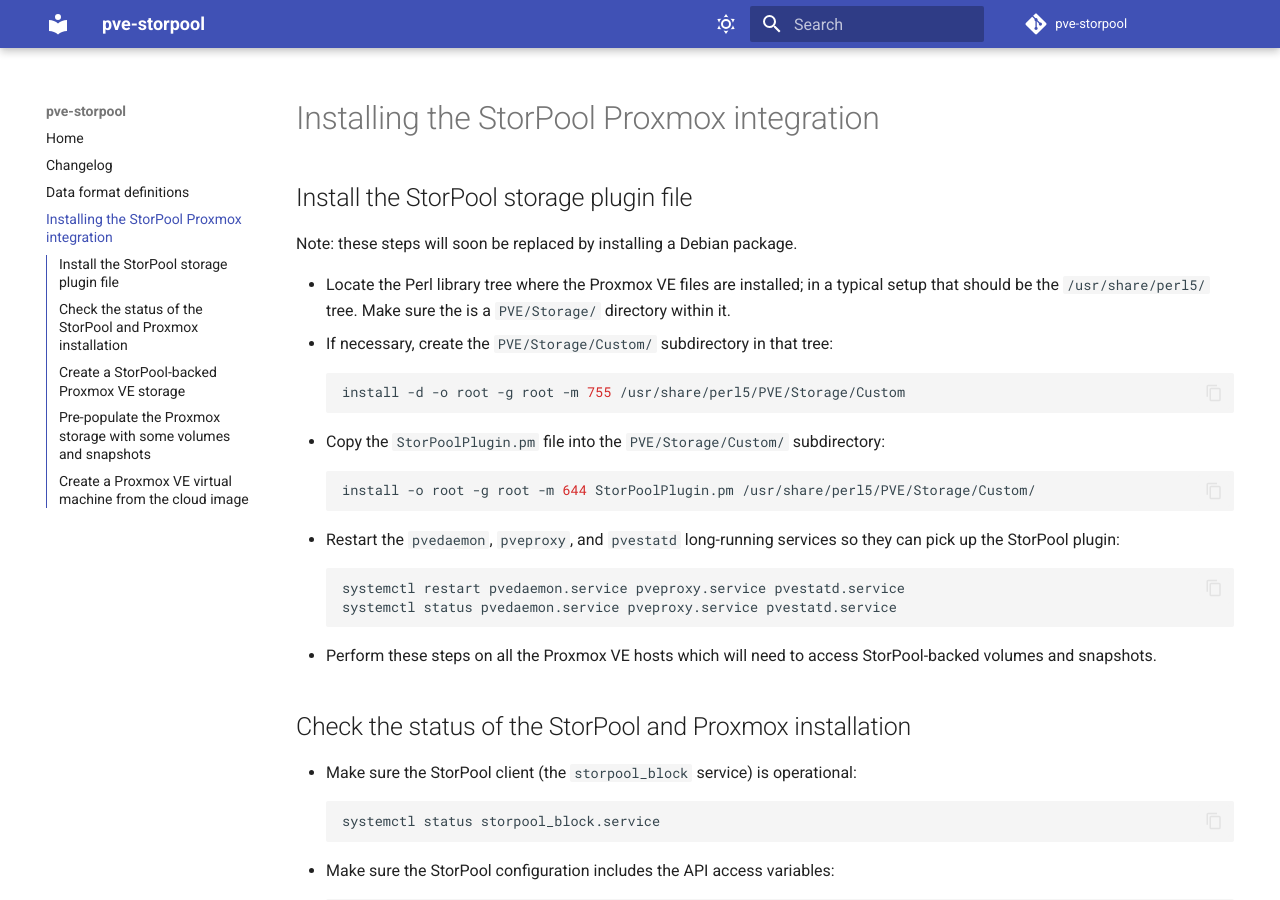
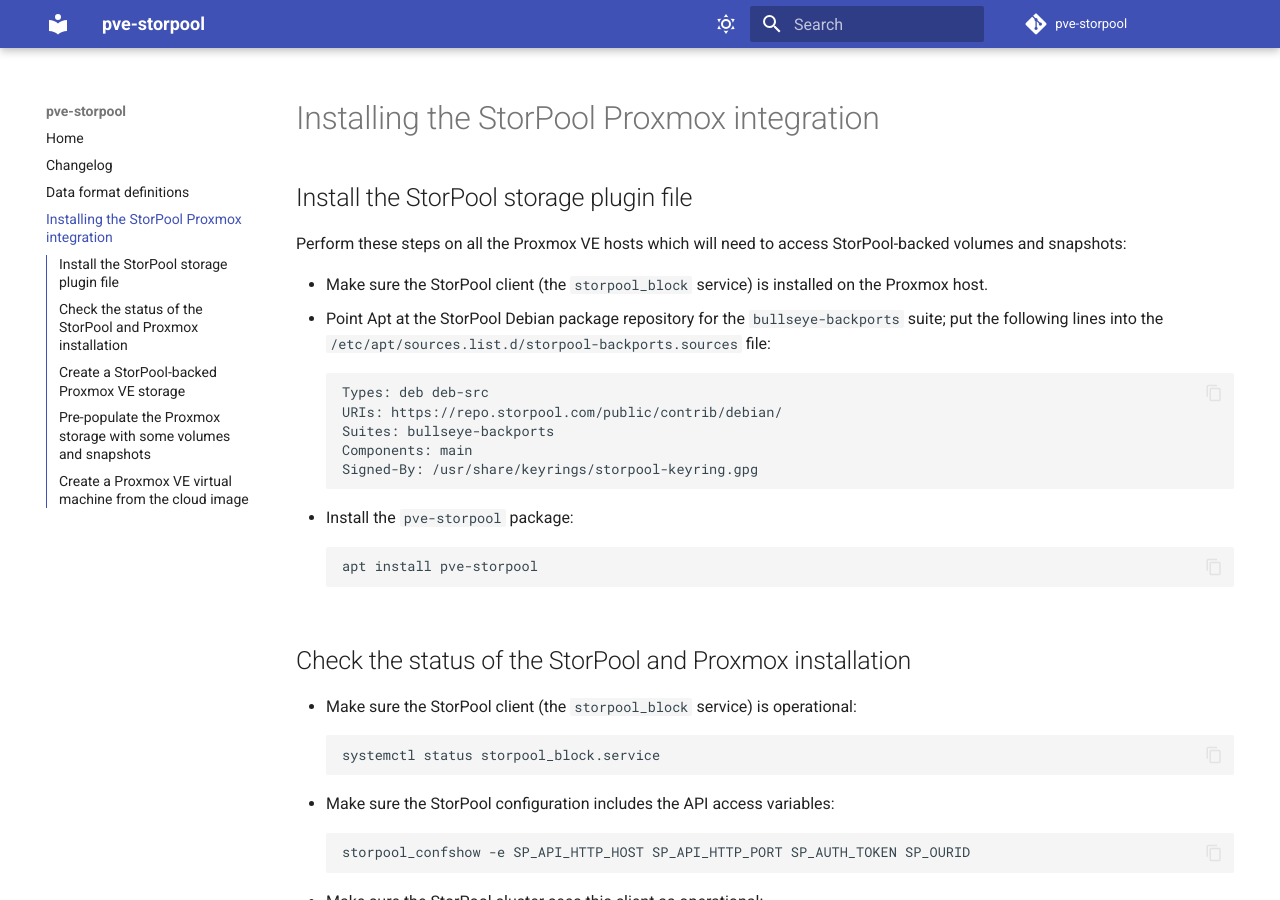
Before and after one commit to storpool/pve-storpool, an MkDocs documentation site: the page built from docs/install.md, in a window 1280 px wide and 900 px high. Built offline with MkDocs 1.6.1 and Material for MkDocs 9.7.7, drawn with Linux system fonts in a browser that asks for light colours; comment, search, counter and statistics services are not loaded.

Commit message:
docs/install: install the Debian package

````diff
--- a/docs/install.md
+++ b/docs/install.md
@@ -7,27 +7,25 @@
 
 ## Install the StorPool storage plugin file
 
-Note: these steps will soon be replaced by installing a Debian package.
+Perform these steps on all the Proxmox VE hosts which will need to access
+StorPool-backed volumes and snapshots:
 
-- Locate the Perl library tree where the Proxmox VE files are installed;
-  in a typical setup that should be the `/usr/share/perl5/` tree.
-  Make sure the is a `PVE/Storage/` directory within it.
-- If necessary, create the `PVE/Storage/Custom/` subdirectory in that tree:
+- Make sure the StorPool client (the `storpool_block` service) is
+  installed on the Proxmox host.
+- Point Apt at the StorPool Debian package repository for the `bullseye-backports`
+  suite; put the following lines into
+  the `/etc/apt/sources.list.d/storpool-backports.sources` file:
+  ```
+  Types: deb deb-src
+  URIs: https://repo.storpool.com/public/contrib/debian/
+  Suites: bullseye-backports
+  Components: main
+  Signed-By: /usr/share/keyrings/storpool-keyring.gpg
+  ```
+- Install the `pve-storpool` package:
   ``` sh
-  install -d -o root -g root -m 755 /usr/share/perl5/PVE/Storage/Custom
+  apt install pve-storpool
   ```
-- Copy the `StorPoolPlugin.pm` file into the `PVE/Storage/Custom/` subdirectory:
-  ``` sh
-  install -o root -g root -m 644 StorPoolPlugin.pm /usr/share/perl5/PVE/Storage/Custom/
-  ```
-- Restart the `pvedaemon`, `pveproxy`, and `pvestatd` long-running services so
-  they can pick up the StorPool plugin:
-  ``` sh
-  systemctl restart pvedaemon.service pveproxy.service pvestatd.service
-  systemctl status pvedaemon.service pveproxy.service pvestatd.service
-  ```
-- Perform these steps on all the Proxmox VE hosts which will need to access
-  StorPool-backed volumes and snapshots.
 
 ## Check the status of the StorPool and Proxmox installation
 
````
